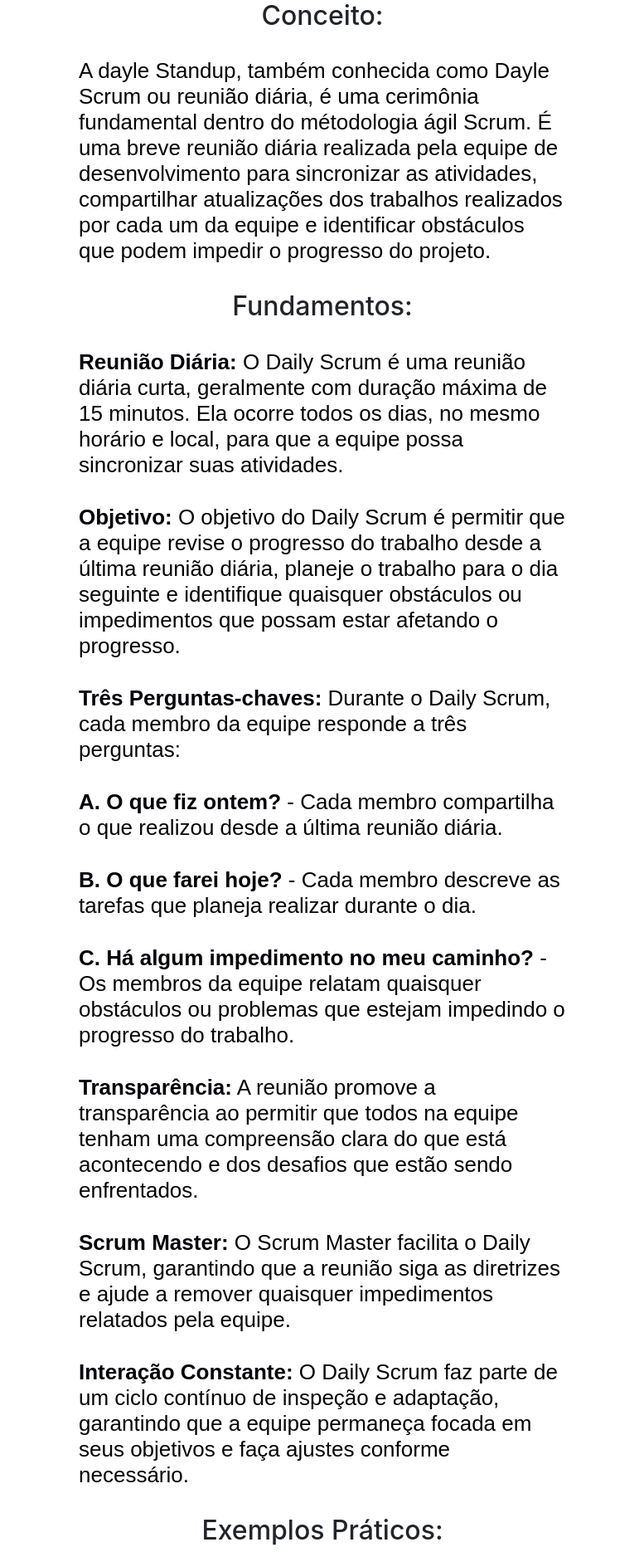
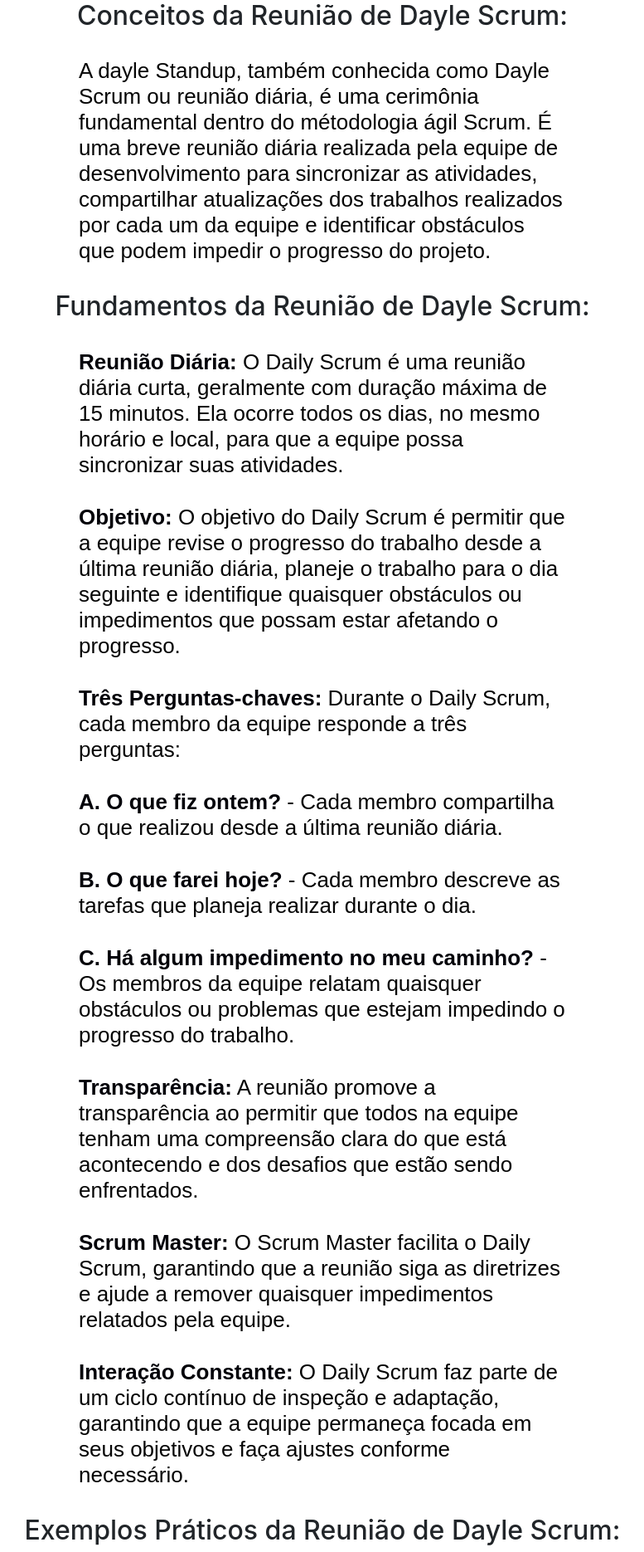
Before and after one commit to Ctrl-Shift-Dev/Plataforma-SCRUM, a Flask app: template src/templates/daily_scrum.html in a window 1280 px wide. Shown: the part 50-1920 px from the top of the page at 83% size, without its empty margins (251-1028 px from the left). Run offline with Flask 3, Linux system fonts and the light colour scheme; the template is opened without the code that fills it, so the values that code supplies are empty; some libraries are stand-ins or nearby versions.

Commit message:
ajustes de conteudo modulo 3

```diff
--- a/src/templates/Retrospective.html
+++ b/src/templates/Retrospective.html
@@ -18,7 +18,7 @@
         </a>
     </header>
 
-    <h2 class="subtitulo">Conceito:</h2>
+    <h2 class="subtitulo">Conceitos da Reunião Restrospective:</h2>
 
     <p> A Sprint Retrospective é uma reunião que ocorre ao final de cada sprint no método Scrum,
         após a Sprint Review. Seu propósito é permitir que a equipe Scrum reveja a sprint que acabou
--- a/src/templates/daily_scrum.html
+++ b/src/templates/daily_scrum.html
@@ -18,7 +18,7 @@
         </a>
     </header>
 
-    <h2 class="subtitulo">Conceito:</h2>
+    <h2 class="subtitulo">Conceitos da Reunião de Dayle Scrum:</h2>
 
     <p>A dayle Standup, também conhecida como Dayle Scrum ou reunião diária, é uma cerimônia
         fundamental dentro do métodologia ágil Scrum. É uma breve reunião diária realizada pela
@@ -26,7 +26,7 @@
         trabalhos realizados por cada um da equipe e identificar obstáculos que podem impedir o
         progresso do projeto.</p>
 
-    <h2 class="subtitulo">Fundamentos:</h2>
+    <h2 class="subtitulo">Fundamentos da Reunião de Dayle Scrum:</h2>
 
     <p><span style="color:rgb(0, 0, 8);font-weight:bold;">Reunião Diária: </span> O Daily Scrum é uma reunião diária
         curta, geralmente com duração máxima
@@ -64,7 +64,7 @@
         ciclo contínuo de inspeção e adaptação,
         garantindo que a equipe permaneça focada em seus objetivos e faça ajustes conforme necessário.</p>
 
-    <h2 class="subtitulo">Exemplos Práticos:</h2>
+    <h2 class="subtitulo">Exemplos Práticos da Reunião de Dayle Scrum:</h2>
 
     <p><span style="color:rgb(0, 0, 8);font-weight:bold;">1. Frequência e hora:</span> A equipe realiza a daily Standup
         todos os dias as 9:00 da manhã</p>
--- a/src/templates/sprint_planning.html
+++ b/src/templates/sprint_planning.html
@@ -18,14 +18,14 @@
         </a>
     </header>
 
-    <h2 class="subtitulo">Conceito:</h2>
+    <h2 class="subtitulo">Conceitos da Sprint Planning:</h2>
 
     <p>A sprint Planning é uma cerimônia essencial no framework Scrum, usada para planejar o que
         será desenvolvido durante a próxima sprint. Durante essa reunião, a equipe de
         desenvolvimento, o Scrum Master e o Product Owner colaboram para definir o objetivo da
         Sprint, identificar as tarefas a serem realizadas e estimar o esforço necessário para concluí-las.</p>
 
-    <h2 class="subtitulo">Fundamentos:</h2>
+    <h2 class="subtitulo">Fundamentos da Sprint Planning:</h2>
 
     <p><span style="color:rgb(0, 0, 8);font-weight:bold;">Preparação:</span> Antes da reunião, o Product Owner
         (responsável por definir os requisitos) revisa o
@@ -54,7 +54,7 @@
         durante a sprint. Isso cria um compromisso firme com as metas que foram definidas no início
         do processo.</p>
 
-    <h2 class="subtitulo">Exemplos Práticos:</h2>
+    <h2 class="subtitulo">Exemplos Práticos da Sprint Planning:</h2>
 
     <p><span style="color:rgb(0, 0, 8);font-weight:bold;">Desenvolvimento de Software:</span> Uma equipe de
         desenvolvimento de software realiza uma
--- a/src/templates/sprint_review.html
+++ b/src/templates/sprint_review.html
@@ -18,7 +18,7 @@
         </a>
     </header>
 
-    <h2 class="subtitulo">Conceito:</h2>
+    <h2 class="subtitulo">Conceitos da Sprint Review:</h2>
 
     <p>
         O Sprint Review é uma reunião que ocorre ao final de cada sprint no método Scrum. Sua
@@ -28,7 +28,7 @@
         ou melhorias implementadas e discutir como o produto evoluiu durante todo o processo.
     </p>
 
-    <h2 class="subtitulo">Fundamentos:</h2>
+    <h2 class="subtitulo">Fundamentos da Sprint Review:</h2>
 
     <p><span style="color:rgb(0, 0, 8);font-weight:bold;">Demonstração do trabalho concluído:</span> Durante o Sprint
         Review, a equipe de desenvolvimento
@@ -51,7 +51,7 @@
         trabalho, a equipe e o Product Owner podem adaptar o Product Backlog, priorizando e
         planejando a próximo sprint com base no que foi aprendido durante a Sprint Review.</p>
 
-    <h2 class="subtitulo">Exemplos Práticos:</h2>
+    <h2 class="subtitulo">Exemplos Práticos da Sprint Review:</h2>
 
     <p><span style="color:rgb(0, 0, 8);font-weight:bold;">Desenvolvimento do Software: </span> Uma equipe de
         desenvolvimento de software realiza uma
```
